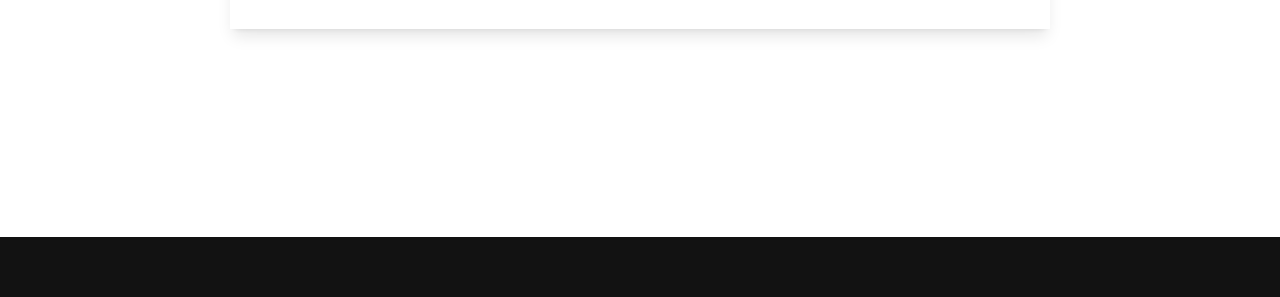
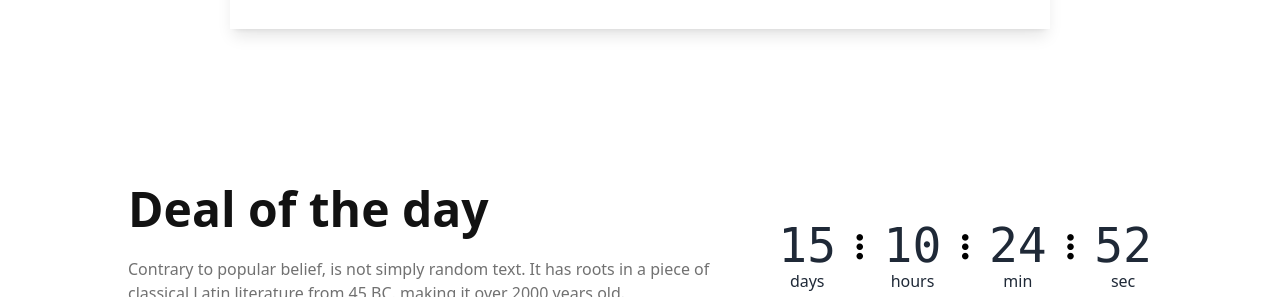
Before and after one commit to atiqur15-13604/B8A3-fruit-brust, a plain HTML site: page index.html in a window 1280 px wide. Shown: the part 779-1076 px from the top of the page. Drawn offline with nearby package versions, Linux system fonts and the light colour scheme.

Commit message:
Updated File

```diff
--- a/index.html
+++ b/index.html
@@ -312,6 +312,70 @@
             </div>
           </div>
          </section>
+
+         <section class="w-4/5 py-3 m-auto md:w-[90%] lg:w-4/5">
+            <div
+              class="flex flex-col lg:flex-row md:flex-row gap-14 items-center my-8"
+            >
+              <div>
+                <h2 class="text-[#121212] text-5xl font-extrabold">
+                  Deal of the day
+                </h2>
+                <p class="text-[#12121299] text-base font-medium my-6">
+                  Contrary to popular belief, is not simply random text. It has
+                  roots in a piece of classical Latin literature from 45 BC, making
+                  it over 2000 years old.
+                </p>
+              </div>
+              <div class="">
+                <div class="grid grid-flow-col gap-5 text-center auto-cols-max">
+                  <div class="flex flex-col">
+                    <span class="countdown font-mono text-5xl">
+                      <span style="--value: 15"></span>
+                    </span>
+                    days
+                  </div>
+                  <div class="flex mb-5 items-center">
+                    <i
+                      class="fa-solid fa-ellipsis-vertical text-3xl"
+                      style="color: #000000"
+                    ></i>
+                  </div>
+
+                  <div class="flex flex-col">
+                    <span class="countdown font-mono text-5xl">
+                      <span style="--value: 10"></span>
+                    </span>
+                    hours
+                  </div>
+                  <div class="flex mb-5 items-center">
+                    <i
+                      class="fa-solid fa-ellipsis-vertical text-3xl"
+                      style="color: #000000"
+                    ></i>
+                  </div>
+                  <div class="flex flex-col">
+                    <span class="countdown font-mono text-5xl">
+                      <span style="--value: 24"></span>
+                    </span>
+                    min
+                  </div>
+                  <div class="flex mb-5 items-center">
+                    <i
+                      class="fa-solid fa-ellipsis-vertical text-3xl"
+                      style="color: #000000"
+                    ></i>
+                  </div>
+                  <div class="flex flex-col">
+                    <span class="countdown font-mono text-5xl">
+                      <span style="--value: 52"></span>
+                    </span>
+                    sec
+                  </div>
+                </div>
+              </div>
+            </div>
+         </section>
       </main>
 
       <footer class="mt-24 bg-[#121212] h-[300px] w-full flex flex-col justify-center items-center">
```
